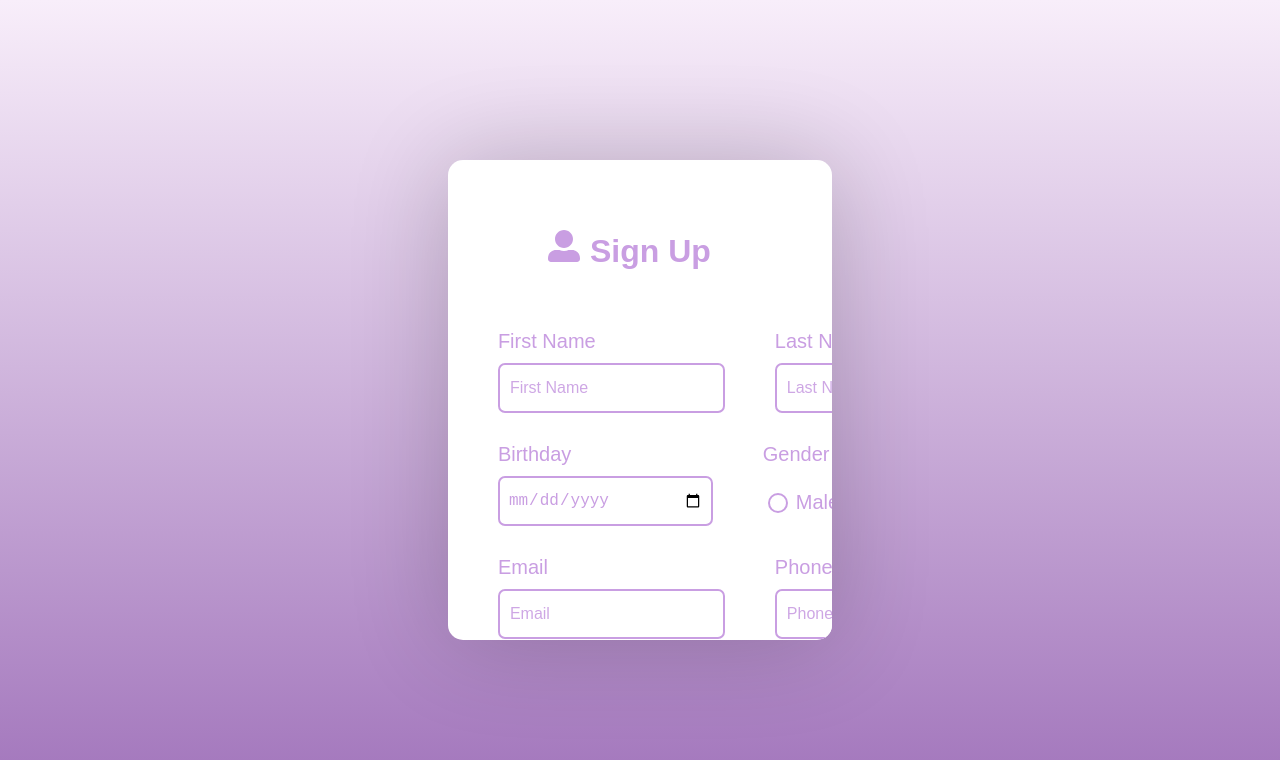
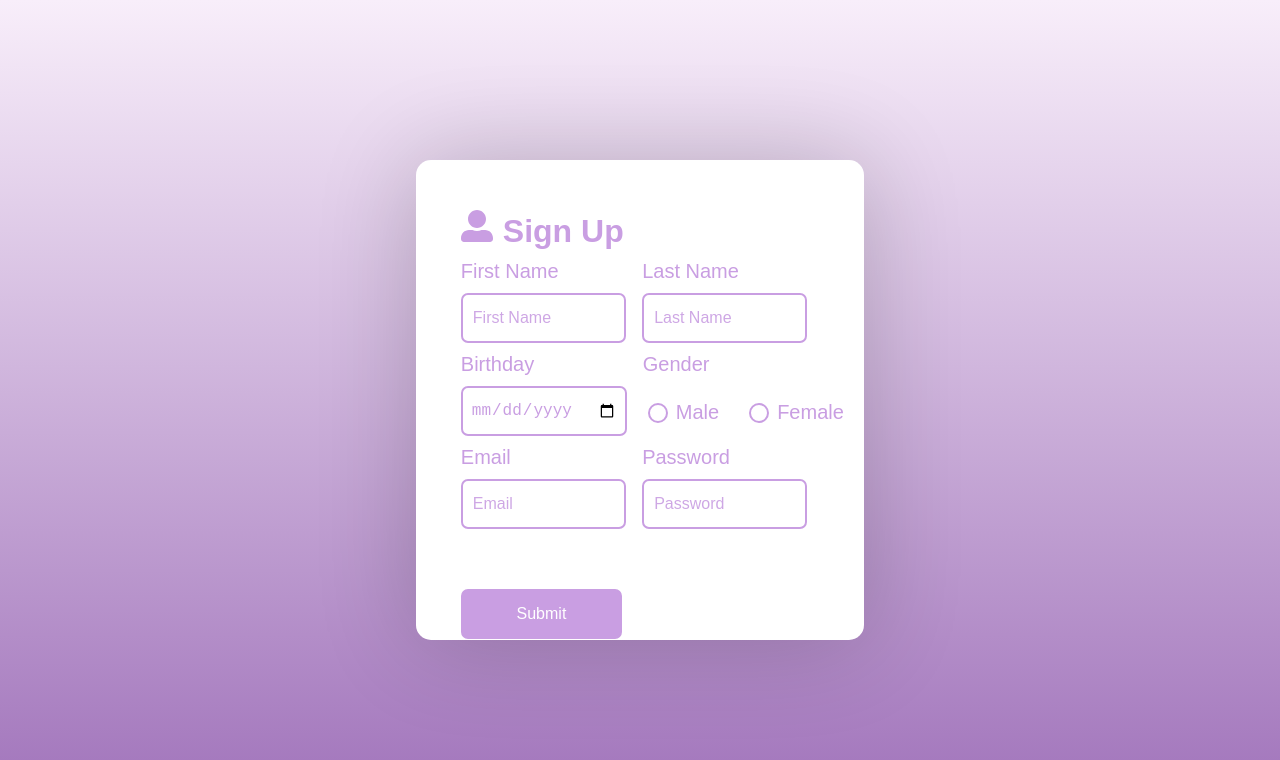
Before and after one commit to jatannoury/EN_FR-translator, a React (Create React App) app in the folder front-end/: page / in a window 1280 px wide. Shown: the top 760 px of the page. Built offline with nearby package versions, Linux system fonts and the light colour scheme.

Commit message:
FRONT-END | ADD - Adding user to database

```diff
--- a/front-end/src/App.css
+++ b/front-end/src/App.css
@@ -2,7 +2,6 @@ html,
 body {
   height: 100%;
   margin: 0;
-
 }
 
 #root {
@@ -16,91 +15,91 @@ body {
   height: 100%;
 }
 
-.signup_container{
-  width:30%;
-  height:60%;
+.signup_container {
+  width: 35%;
+  height: 60%;
   border-radius: 15px;
   background-color: white;
   overflow: hidden;
-  box-shadow: 0 2px 100px rgba(0, 0, 0, 0.2);;
+  box-shadow: 0 2px 100px rgba(0, 0, 0, 0.2);
+}
+.form_inputs {
+  display: flex;
+  flex-direction: column;
+  align-items: flex-start;
+  padding-left: 10%;
 }
 
 .signup_container label {
   display: block;
   margin-bottom: 10px;
-  font-family: Outfit,sans-serif;
+  font-family: Outfit, sans-serif;
   font-size: 20px;
-  color:#c99ee2;
-
-
+  color: #c99ee2;
 }
 
 .signup_container input {
   height: 30px;
   border-radius: 7px;
   border: 2px solid #c99ee2;
-;
+}
+
+input {
+  padding: 8px;
+  outline: none;
+  color: #c99ee2;
+  font-size: 16px;
+  width: 90%;
+}
+input::placeholder {
+  padding-left: 2px;
+  color: #c99ee2;
+  opacity: 0.9;
+  font-size: 16px;
+}
+input:focus {
+  border-color: #ccc;
+}
+.input_component{
+  width:50%
+}
+.sign_up {
+  padding: 70px 0 0px 0px;
+  color: #c99ee2;
+  margin: 0;
+  font-family: Outfit, sans-serif;
 
 }
-
-.input_component{
-  padding-left: 13%
-}
-
-.form_elements{
-
-}
-input{
-  padding: 8px;
-  outline: none;
-  color:#c99ee2;
-  font-size: 16px;
-
-}
-input::placeholder{
-  padding-left: 2px;
-  color:#c99ee2;
-  opacity: 0.9;
-  font-size: 16px;
-
-}
-input:focus{
-  border-color: #ccc;
-}
-.sign_up{
-  padding: 70px 0 30px 100px;
-  color:#c99ee2;
-  margin: 0;
-  font-family: Outfit,sans-serif;
-}
-.sign_up_text{
+.sign_up_text {
   padding-left: 10px;
 }
-.sing_up_icon{
+.sing_up_icon {
   color: #c99ee2;
 }
-.row{
+.row {
   display: flex;
-  margin-top: 30px;
+  margin-top: 50px;
+  justify-content: space-between;
+  gap: 20px;
+  width: 85%;
 }
-.birthday{
-  width: 195px;
-  color:#c99ee2;
-
+.birthday {
+ width: 90%;;
+  color: #c99ee2;
 }
-.radio-container{
+.radio-container {
   display: flex;
-  justify-content: center;
+  justify-content: flex-start;
   align-items: center;
   height: 50px;
 }
-.gender_label{
+.gender_label {
   padding-top: 13px;
   padding-left: 5px;
   padding-right: 25px;
   font-size: 24px;
 }
-input[type="radio"]{
+input[type="radio"] {
   -webkit-appearance: none;
   -moz-appearance: none;
   appearance: none;
@@ -116,22 +115,33 @@ input[type="radio"]:checked {
   height: 0px;
   border-radius: 50%;
   border: 0px solid #c99ee2;
-  background-color: #c99ee2;;
+  background-color: #c99ee2;
   outline: none; /* Remove the default focus outline */
 }
-input[type='submit']{
+input[type="submit"] {
   height: 50px;
-  width: 215px;
+  width: 80%;
   background-color: white;
-  margin-left: 13%;
   margin-top: 10%;
   color: white;
-  background-color: #c99ee2;;
+  background-color: #c99ee2;
+  margin-top: 30%;
 
 }
 
-input[type='submit']:hover{
+input[type="submit"]:hover {
   background-color: white;
   color: #c99ee2;
   box-shadow: 10px 10px 50px rgba(201, 158, 226, 1);
 }
+.submit_row{
+
+}
+@media (max-height: 868px) {
+    .sign_up {
+    padding: 50px 0 0px 0px;
+  }
+  .row{
+    margin-top: 10px;
+  }
+}
--- a/front-end/src/components/Input.jsx
+++ b/front-end/src/components/Input.jsx
@@ -1,43 +1,62 @@
-import React from 'react'
+import React from "react";
 
-const Input = ({ placeholder, setFormData,formData }) => {
+const Input = ({ placeholder, setFormData, formData }) => {
   let placeholder_id = placeholder.replace(" ", "");
   placeholder_id =
     placeholder_id.charAt(0).toLowerCase() + placeholder_id.slice(1);
+
   const handleInputChange = (e) => {
     setFormData((prevFormData) => ({
       ...prevFormData,
-      [[placeholder_id]]: e.target.value.toString(),
+      [placeholder_id]: e.target.value.toString(),
     }));
   };
 
-
   return (
     <div className="input_component">
-      <label htmlFor="input_component">{placeholder}</label>
-      {placeholder !== "Birthday" && placeholder !== "Gender" ? (
+      <label htmlFor={placeholder_id}>{placeholder}</label>
+      {placeholder === "Password" ? (
+        <input
+          type="password"
+          placeholder={placeholder}
+          onChange={handleInputChange}
+          id={placeholder_id}
+        />
+      ) : placeholder === "Birthday" ? (
+        <input type="date" className="birthday" onChange={handleInputChange} />
+      ) : placeholder === "Gender" ? (
+        <div className="radio-container">
+          <input
+            type="radio"
+            id="male"
+            name="gender"
+            value="male"
+            onChange={handleInputChange}
+          />
+          <label htmlFor="male" className="gender_label">
+            Male
+          </label>
+          <input
+            type="radio"
+            id="female"
+            name="gender"
+            value="female"
+            onChange={handleInputChange}
+          />
+          <label htmlFor="female" className="gender_label">
+            Female
+          </label>
+        </div>
+      ) : (
         <input
           type="text"
           placeholder={placeholder}
           onChange={handleInputChange}
           id={placeholder_id}
-        ></input>
-      ) : placeholder === "Birthday" ? (
-        <input type="date" className="birthday" onChange={handleInputChange}/>
-      ) : (
-        <div className="radio-container">
-          <input type="radio" id="male" name="gender" value="male" onChange={handleInputChange}/>
-          <label for="male" className="gender_label">
-            Male
-          </label>
-          <input type="radio" id="female" name="gender" value="female" onChange={handleInputChange}/>
-          <label for="female" className="gender_label">
-            Female
-          </label>
-        </div>
+        />
       )}
     </div>
   );
 };
 
-export default Input
+export default Input;
--- a/front-end/src/screens/SignUp.jsx
+++ b/front-end/src/screens/SignUp.jsx
@@ -1,7 +1,8 @@
 import React, { useState } from "react";
 import { FaUserAlt } from "react-icons/fa";
 import Input from "../components/Input";
-import axios from "axios";
+import axiosInstance from "../tools/axios";
+
 const SignUp = () => {
     const [formData, setFormData] = useState({
       firstName: "",
@@ -9,48 +10,61 @@ const SignUp = () => {
       birthday: "",
       gender: "",
       email: "",
-      phoneNumber: "",
+      password: "",
     });
   const handleSubmit = (e) => {
     e.preventDefault();
-    axios
-      .get("http://localhost:8000/")
-      .then((response) => {
-        // Handle the response data
-        console.log(response.data);
-      })
-      .catch((error) => {
-        // Handle any errors
-        console.error(error);
-      });
+    axiosInstance.register(formData)
   };
 
 
   return (
     <div className="signup_container">
-      <div>
+      <form onSubmit={handleSubmit} className="form_inputs">
         <h1 className="sign_up">
           <FaUserAlt className="sing_up_icon" />
           <span className="sign_up_text">Sign Up</span>
         </h1>
-        <form onSubmit={handleSubmit}>
         <div className="row">
-            <Input placeholder={"First Name"}  setFormData={setFormData} formData={formData}/>
-            <Input placeholder={"Last Name"}  setFormData={setFormData} formData={formData}/>
+          <Input
+            placeholder={"First Name"}
+            setFormData={setFormData}
+            formData={formData}
+          />
+          <Input
+            placeholder={"Last Name"}
+            setFormData={setFormData}
+            formData={formData}
+          />
         </div>
         <div className="row">
-            <Input placeholder={"Birthday"}  setFormData={setFormData} formData={formData}/>
-            <Input placeholder={"Gender"}  setFormData={setFormData} formData={formData}/>
+          <Input
+            placeholder={"Birthday"}
+            setFormData={setFormData}
+            formData={formData}
+          />
+          <Input
+            placeholder={"Gender"}
+            setFormData={setFormData}
+            formData={formData}
+          />
         </div>
         <div className="row">
-            <Input placeholder={"Email"}  setFormData={setFormData} formData={formData}/>
-            <Input placeholder={"Phone Number"}  setFormData={setFormData} formData={formData}/>
+          <Input
+            placeholder={"Email"}
+            setFormData={setFormData}
+            formData={formData}
+          />
+          <Input
+            placeholder={"Password"}
+            setFormData={setFormData}
+            formData={formData}
+          />
         </div>
-          <div className="row">
+        <div className="input_component">
           <input type="submit"></input>
         </div>
       </form>
-      </div>
     </div>
   );
 };
--- /dev/null
+++ b/front-end/src/tools/axios.js
@@ -0,0 +1,34 @@
+import axios from "axios";
+
+class Axios {
+  constructor() {
+        this.axios_object = axios.create({
+    baseURL: "http://localhost:8000", // Replace with your desired base URL
+    });
+
+  }
+  ping(){
+    this.axios_object
+      .get("/")
+      .then((response) => {
+        console.log(response.data);
+      })
+      .catch((error) => {
+        console.error(error);
+      });
+  }
+  register(formData){
+    this.axios_object
+      .post("/register", formData)
+      .then((response) => {
+        console.log(response.data);
+      })
+      .catch((error) => {
+        console.error(error);
+      });
+  }
+
+}
+const axiosInstance = new Axios();
+
+export default axiosInstance;
```
Lines whose indentation alone changed are shown as unchanged.
